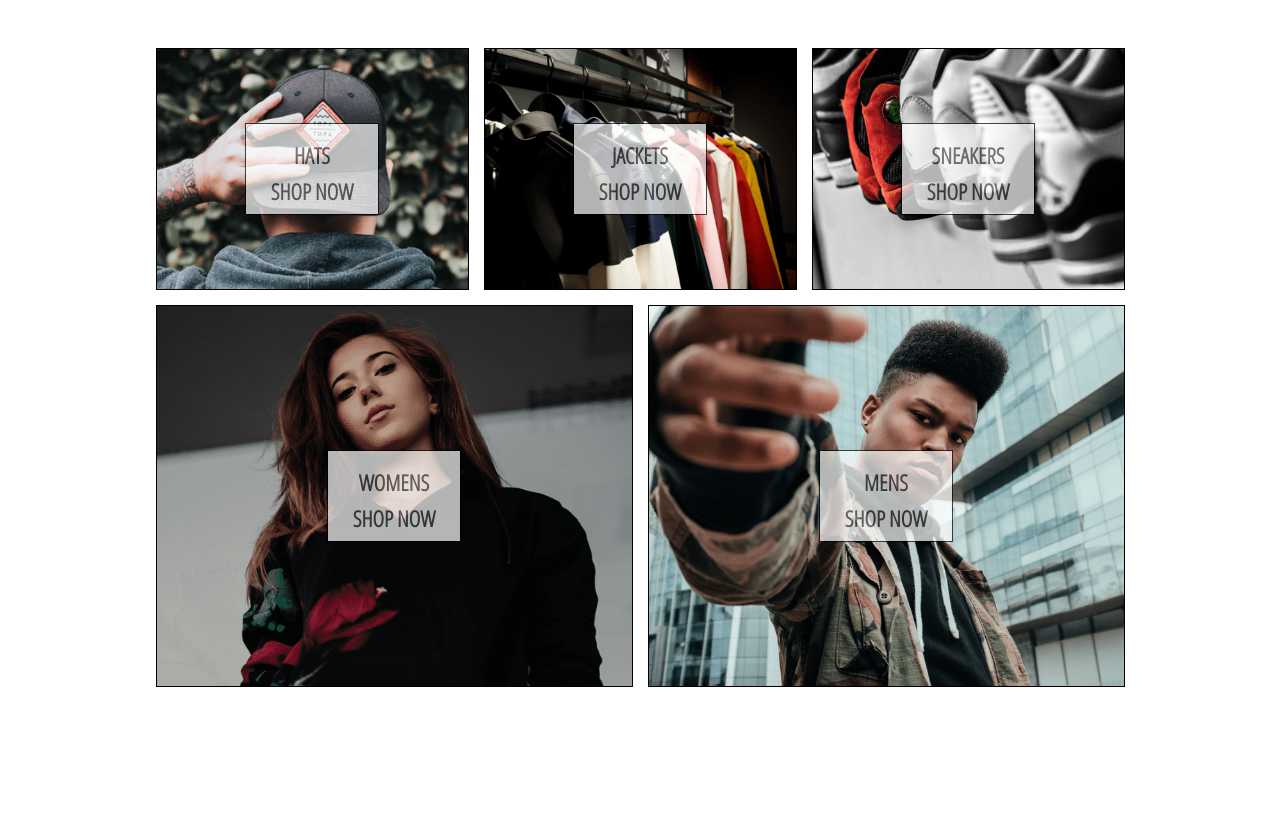
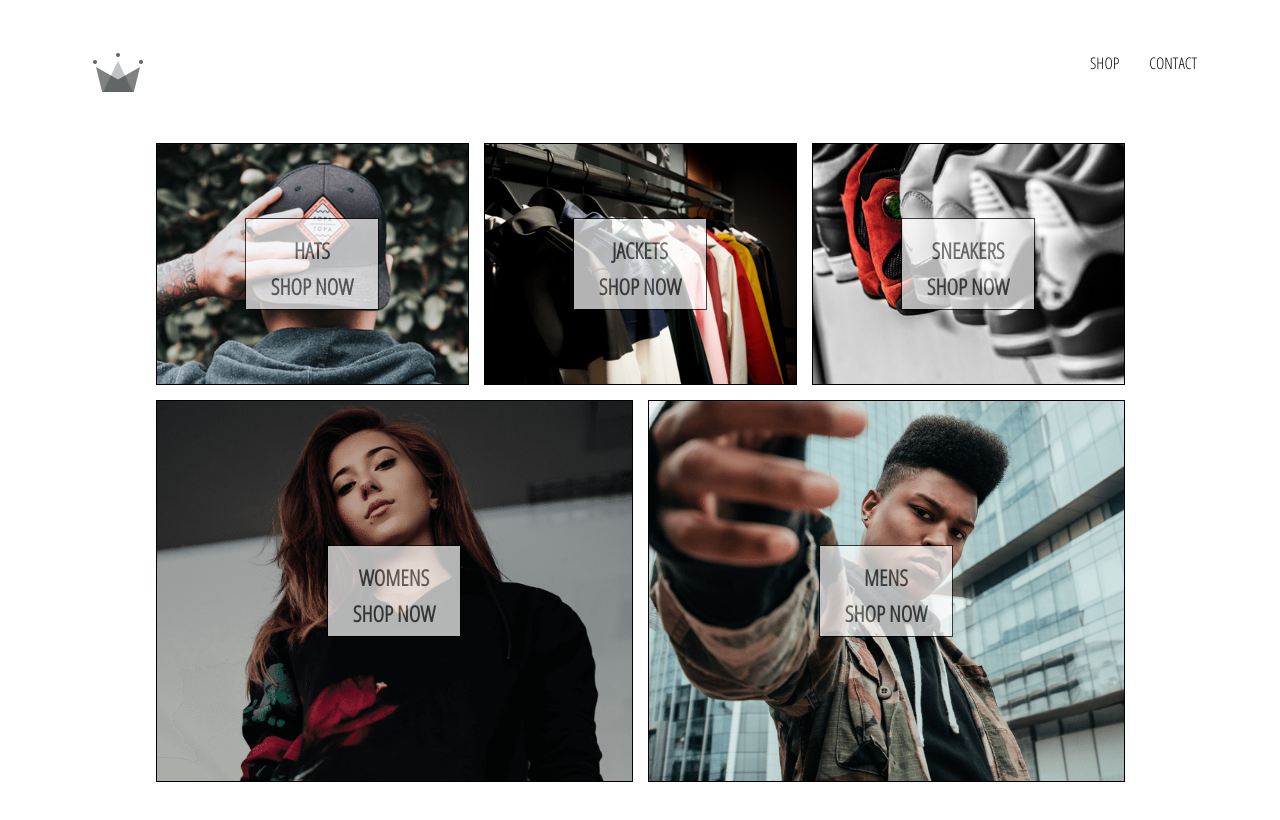
Before and after one commit to tubacatal/crwn-clothing, a React (Create React App) app: page / in a window 1280 px wide. Shown: the top 820 px of the page. Built offline with nearby package versions, Linux system fonts and the light colour scheme.

Commit message:
header component is added

```diff
--- a/src/App.css
+++ b/src/App.css
@@ -2,3 +2,8 @@
     font-family: 'Open Sans Condensed';
     padding: 20px 60px;
 }
+
+a {
+    text-decoration: none;
+    color: black;
+}
--- a/src/App.js
+++ b/src/App.js
@@ -3,6 +3,7 @@
 
 import HomePage from "./pages/homepage/homepage.component";
 import ShopPage from "./pages/shop/shop.component";
+import Header from "./components/header/header.component";
 
 import './App.css';
 
@@ -10,6 +11,7 @@
 
   return (
     <div>
+      <Header/>
       <Switch>
         <Route exact path='/' component={HomePage}/>
         <Route path='/shop' component={ShopPage}/>
--- /dev/null
+++ b/src/components/header/header.component.jsx
@@ -0,0 +1,23 @@
+import React from "react";
+import {Link} from "react-router-dom";
+import {ReactComponent as Logo} from '../../images/icons/crown.svg';
+
+import './header.styles.scss';
+
+const Header = () => (
+	<div className='header'>
+		<Link className='logo-container' to='/'>
+			<Logo className='logo' />
+		</Link>
+		<div className='options-container'>
+			<Link className='option' to='/shop'>
+				SHOP
+			</Link>
+			<Link className='option' to='/shop'>
+				CONTACT
+			</Link>
+		</div>
+	</div>
+);
+
+export default Header;
--- /dev/null
+++ b/src/components/header/header.styles.scss
@@ -0,0 +1,25 @@
+.header {
+  height: 70px;
+  width: 100%;
+  display: flex;
+  justify-content: space-between;
+  margin-bottom: 25px;
+
+  .logo-container {
+    height: 100%;
+    width: 70px;
+    padding: 25px;
+  }
+
+  .options-container {
+    width: 50%;
+    height: 100%;
+    display: flex;
+    align-items: center;
+    justify-content: flex-end;
+
+    .option {
+      padding: 10px 15px;
+    }
+  }
+}
```
Also changed, not shown: src/images/icons/crown.svg (added).
